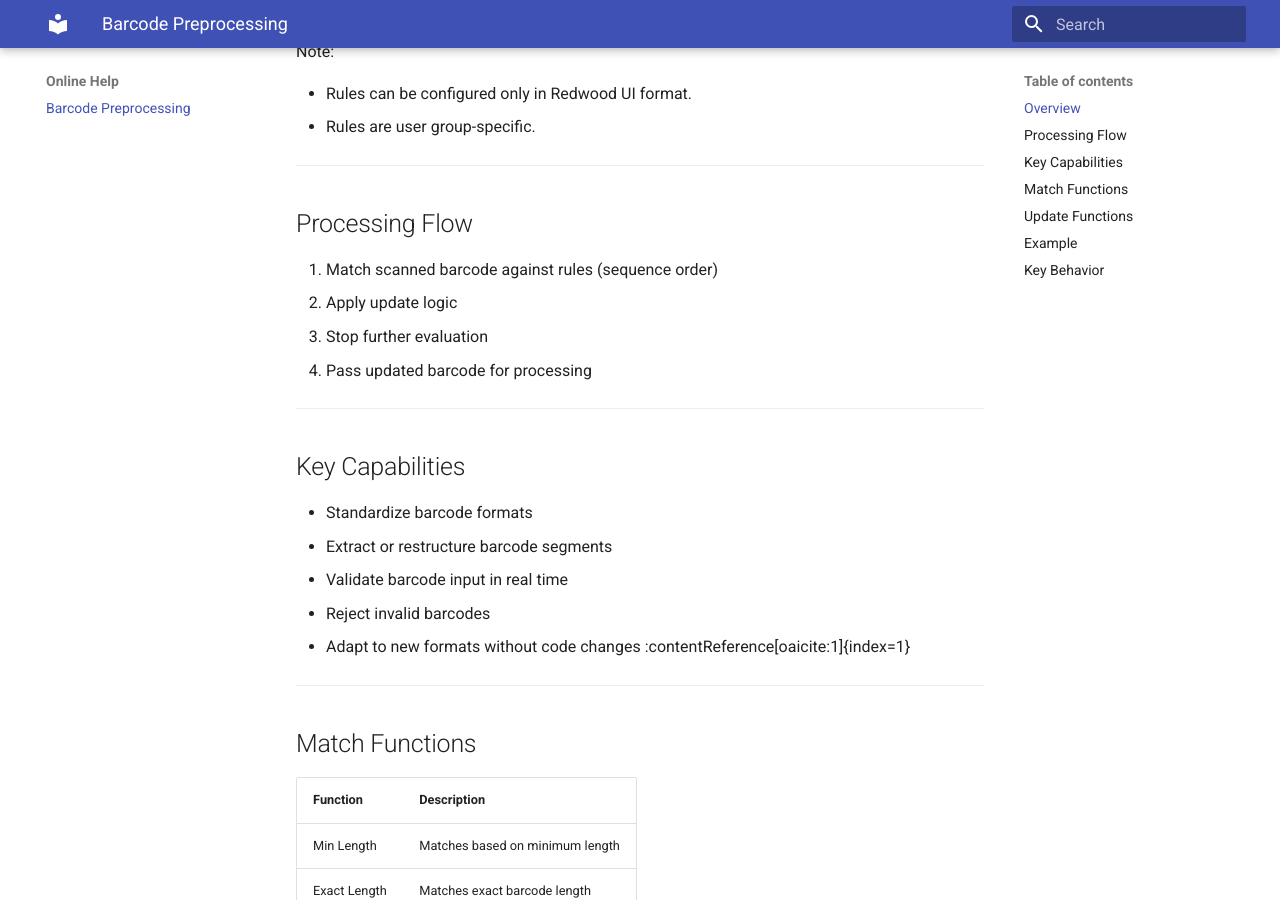
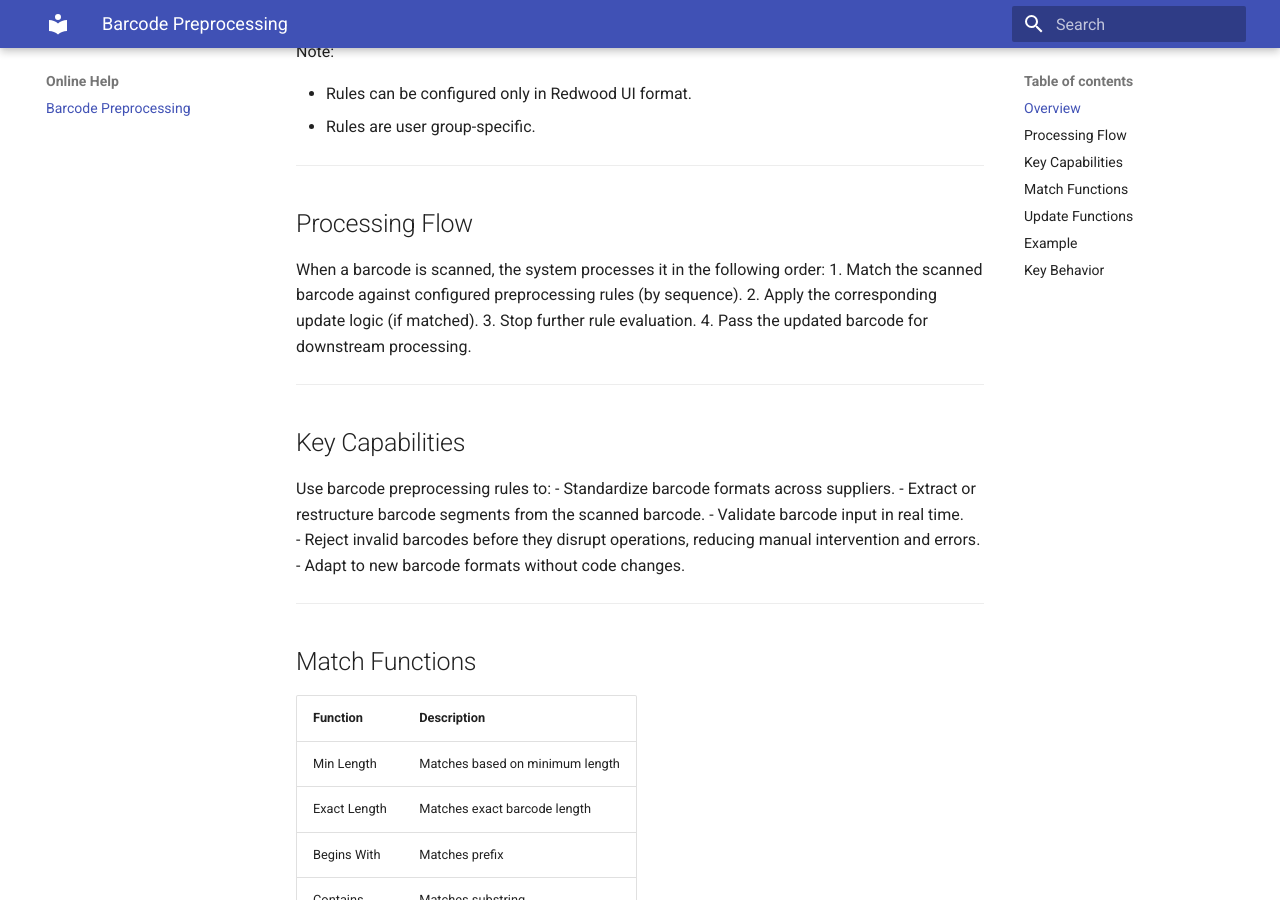
Before and after one commit to sangatisomasekharareddy/soma-docs-pipeline-portfolio, an MkDocs documentation site: the page built from docs/barcode-preprocessing.md, in a window 1280 px wide and 900 px high, scrolled down 502 px. Built offline with MkDocs 1.6.1 and Material for MkDocs 9.7.7, drawn with Linux system fonts in a browser that asks for light colours.

Commit message:
Update barcode-preprocessing.md

```diff
--- a/docs/barcode-preprocessing.md
+++ b/docs/barcode-preprocessing.md
@@ -14,24 +14,28 @@ Note:
 
 ## Processing Flow
 
-1. Match scanned barcode against rules (sequence order)
-2. Apply update logic
-3. Stop further evaluation
-4. Pass updated barcode for processing
+When a barcode is scanned, the system processes it in the following order:
+1. Match the scanned barcode against configured preprocessing rules (by sequence).
+2. Apply the corresponding update logic (if matched).
+3. Stop further rule evaluation.
+4. Pass the updated barcode for downstream processing.
 
 ---
 
 ## Key Capabilities
 
-- Standardize barcode formats
-- Extract or restructure barcode segments
-- Validate barcode input in real time
-- Reject invalid barcodes
-- Adapt to new formats without code changes :contentReference[oaicite:1]{index=1}
+Use barcode preprocessing rules to:
+- Standardize barcode formats across suppliers.
+- Extract or restructure barcode segments from the scanned barcode.
+- Validate barcode input in real time.
+- Reject invalid barcodes before they disrupt operations, reducing manual intervention and errors.
+- Adapt to new barcode formats without code changes.
 
 ---
 
 ## Match Functions
+
+
 
 | Function       | Description |
 |---------------|------------|
```
